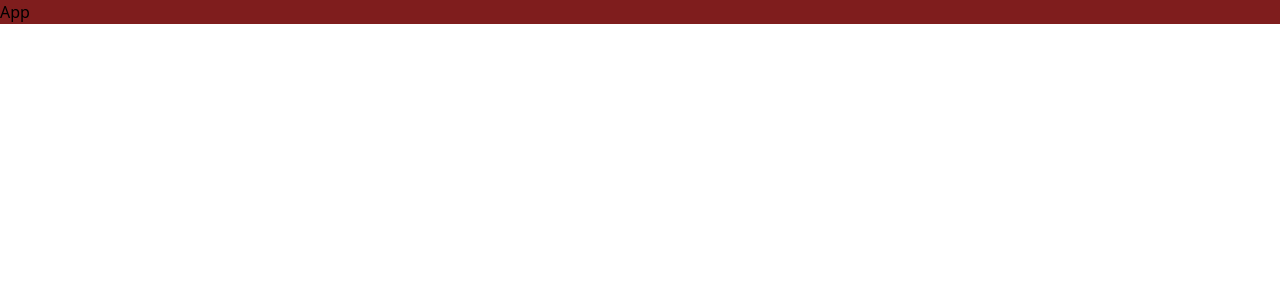
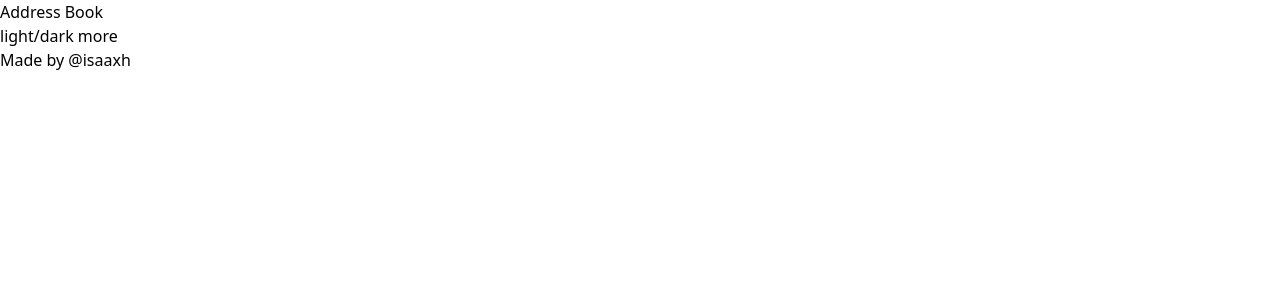
Before and after one commit to isaaxh/address-book-manger, a React (Vite) app: page / in a window 1280 px wide. Shown: the top 300 px of the page. Built offline with nearby package versions, Linux system fonts and the light colour scheme; the HTML template or start-up script is replaced by a standard one.

Commit message:
add layout component

```diff
--- a/src/App.tsx
+++ b/src/App.tsx
@@ -1,5 +1,11 @@
+import Layout from "./Layout";
+
 const App = () => {
-  return <div className="bg-red-900">App</div>;
+  return (
+    <div className="h-screen">
+      <Layout />
+    </div>
+  );
 };
 
 export default App;
--- /dev/null
+++ b/src/Layout.tsx
@@ -0,0 +1,14 @@
+import Footer from "./components/organisms/Footer";
+import Header from "./components/organisms/Header";
+
+const Layout = () => {
+  return (
+    <div className="h-screen bg-blue-900">
+      <Header />
+      <div></div>
+      <Footer />
+    </div>
+  );
+};
+
+export default Layout;
--- /dev/null
+++ b/src/components/organisms/Footer.tsx
@@ -0,0 +1,7 @@
+import React from "react";
+
+const Footer = () => {
+  return <footer>Made by @isaaxh</footer>;
+};
+
+export default Footer;
--- /dev/null
+++ b/src/components/organisms/Header.tsx
@@ -0,0 +1,10 @@
+const Header = () => {
+  return (
+    <header>
+      <h1>Address Book</h1>
+      <div>light/dark more</div>
+    </header>
+  );
+};
+
+export default Header;
```
